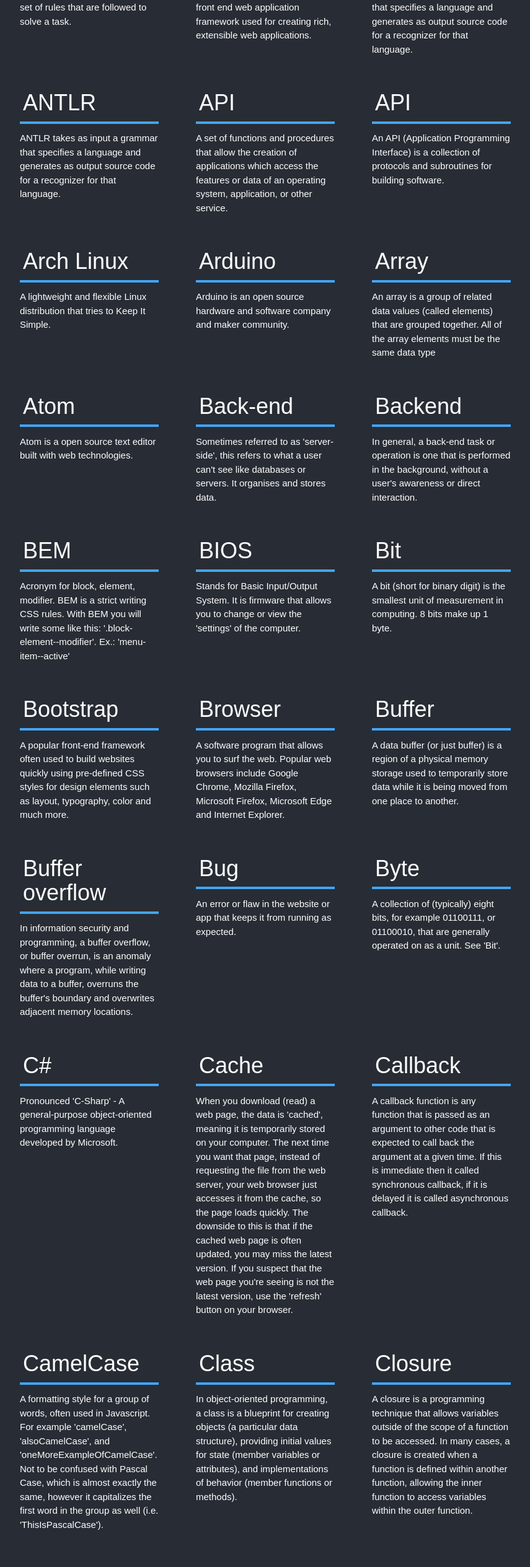
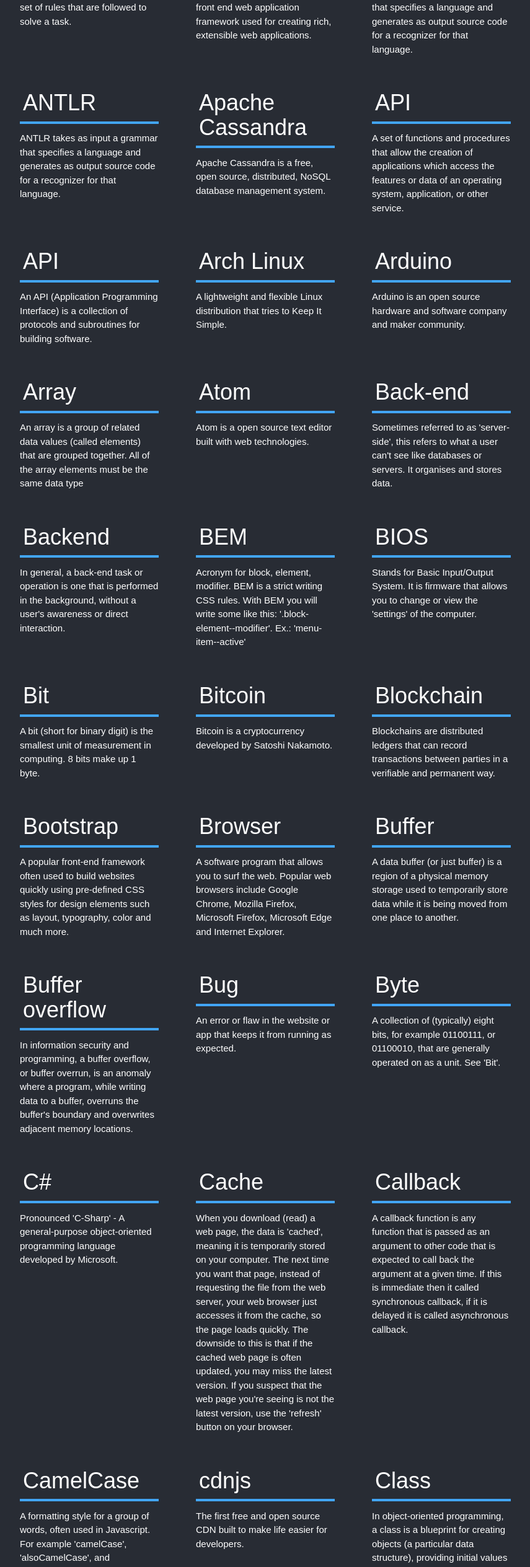
Before and after one commit to jesslark/dictionary, a React (Create React App) app: page / in a window 1280 px wide. Shown: the part 863-3392 px from the top of the page at 62% size, without its empty margins (160-1015 px from the left). Built offline with nearby package versions, Linux system fonts and the light colour scheme; a web font is replaced by a local one.

Commit message:
Update dictionary.js

```diff
--- a/src/dictionary.js
+++ b/src/dictionary.js
@@ -52,6 +52,10 @@ export const wordList = [
     "definition": "A bit (short for binary digit) is the smallest unit of measurement in computing. 8 bits make up 1 byte."
   },
   {
+    "word": "Bitcoin",
+    "definition": "Bitcoin is a cryptocurrency developed by Satoshi Nakamoto."
+  },
+  {
     "word": "BIOS",
     "definition": "Stands for Basic Input/Output System. It is firmware that allows you to change or view the 'settings' of the computer."
   },
@@ -84,6 +88,14 @@ export const wordList = [
     "definition": "Pronounced 'C-Sharp' - A general-purpose object-oriented programming language developed by Microsoft."
   },
   {
+    "word": "Apache Cassandra",
+    "definition": "Apache Cassandra is a free, open source, distributed, NoSQL database management system."
+  },
+  {
+    "word": "cdnjs",
+    "definition": "The first free and open source CDN built to make life easier for developers."
+  },
+  {
     "word": "Cache",
     "definition": "When you download (read) a web page, the data is 'cached', meaning it is temporarily stored on your computer. The next time you want that page, instead of requesting the file from the web server, your web browser just accesses it from the cache, so the page loads quickly. The downside to this is that if the cached web page is often updated, you may miss the latest version. If you suspect that the web page you're seeing is not the latest version, use the 'refresh' button on your browser."
   },
@@ -106,6 +118,10 @@ export const wordList = [
   {
     "word": "Database",
     "definition": "A database is an organized collection of data. More specifically, a database is an electronic system that allows data to be easily accessed, manipulated and updated."
+  },
+  {
+    "word": "Discord",
+    "definition": "Discord is a free voice, video, and text chat app for teens and adults ages 13 and up."
   },
   {
     "word": "Data Science",
@@ -134,6 +150,10 @@ export const wordList = [
   {
     "word": "DNS",
     "definition": "The Domain Name System (DNS) is a hierarchical decentralized naming system for computers, services, or other resources connected to the Internet or a private network. It associates various information with domain names assigned to each of the participating entities."
+  },
+  {
+    "word": "Docker",
+    "definition": "Docker is a platform built for developers to build and run applications."
   },
   {
     "word": "DOM",
@@ -573,6 +593,10 @@ export const wordList = [
     "definition": "A popular front-end framework often used to build websites quickly using pre-defined CSS styles for design elements such as layout, typography, color and much more."
   },
   {
+    "word": "Blockchain",
+    "definition": "Blockchains are distributed ledgers that can record transactions between parties in a verifiable and permanent way."
+  },
+  {
     "word": "Unit Testing",
     "definition": "Unit Testing is a level of software testing where individual units/ components of a software are tested. The purpose is to validate that each unit of the software performs as designed. A unit is the smallest testable part of any software. It usually has one or a few inputs and usually a single output."
   }
```
